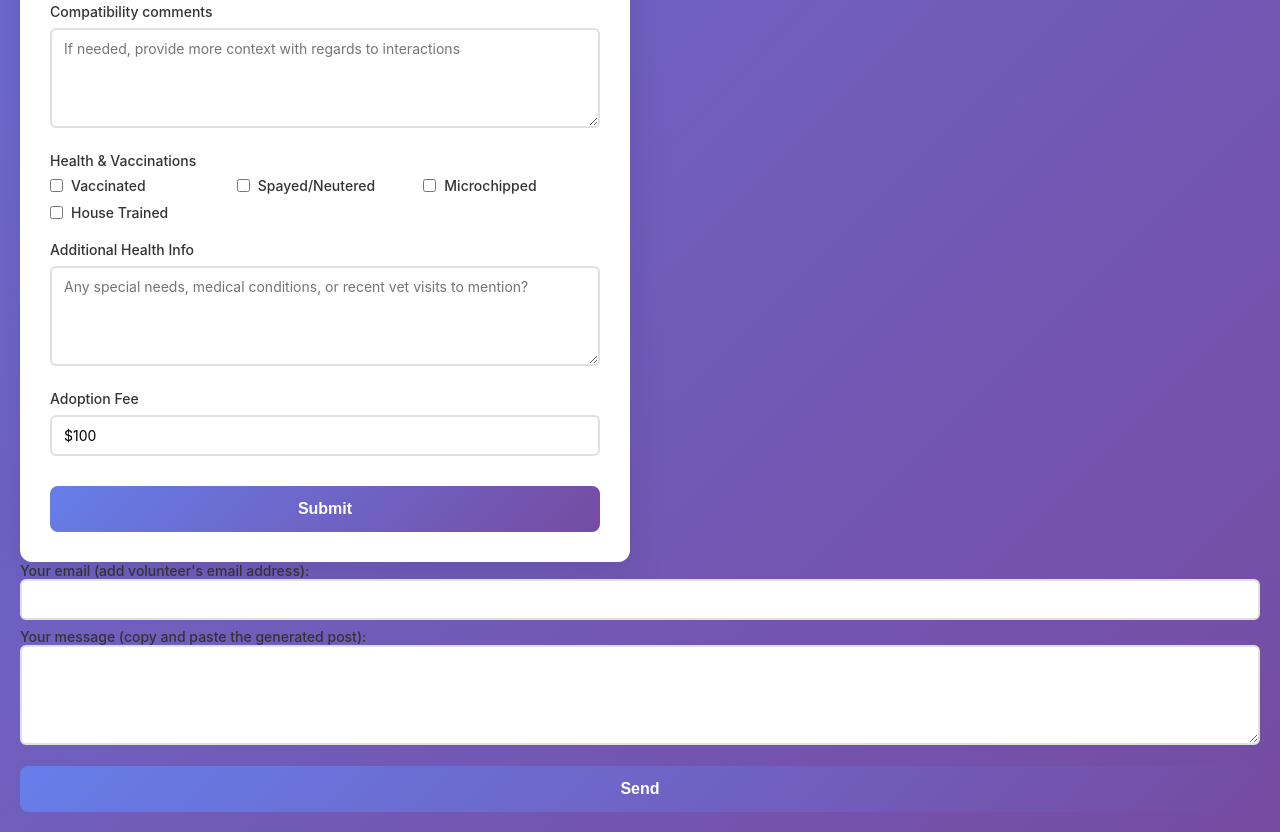
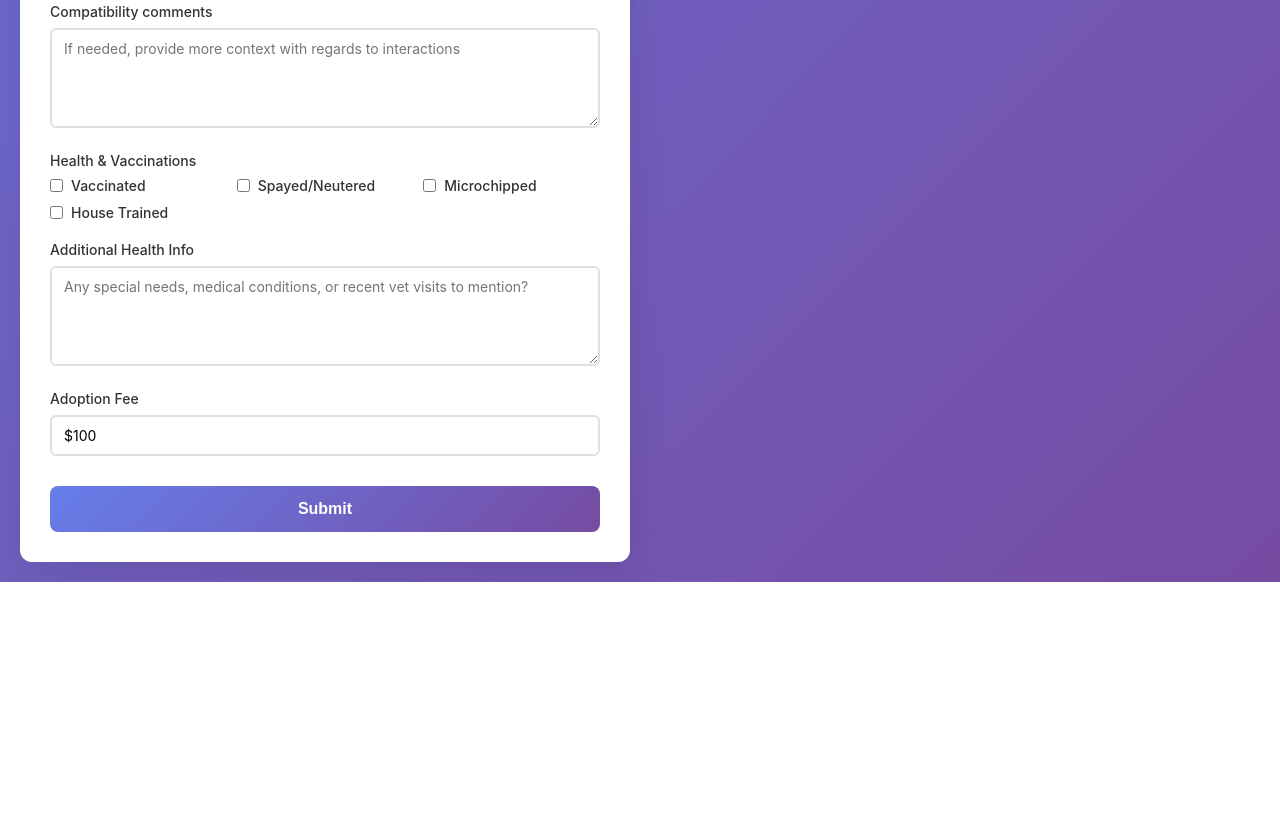
Before and after one commit to LindaBotha/laldr-courtesy-post, a plain HTML site: page index.html in a window 1280 px wide. Shown: the part 1373-2205 px from the top of the page. After the commit the page ends 1955 px from the top, so only its background shows below. Drawn offline with Linux system fonts and the light colour scheme.

Commit message:
Remove form HTML from index.html
Removed form HTML for email and message submission.

```diff
--- a/index.html
+++ b/index.html
@@ -607,20 +607,3 @@
     </script>
 </body>
 </html>
-
-<!-- modify this form HTML and place wherever you want your form -->
-<form
-  action="https://formspree.io/f/manplqzq"
-  method="POST"
->
-  <label>
-    Your email (add volunteer's email address):
-    <input type="email" name="email">
-  </label>
-  <label>
-    Your message (copy and paste the generated post):
-    <textarea name="message"></textarea>
-  </label>
-  <!-- your other form fields go here -->
-  <button type="submit">Send</button>
-</form>
```
